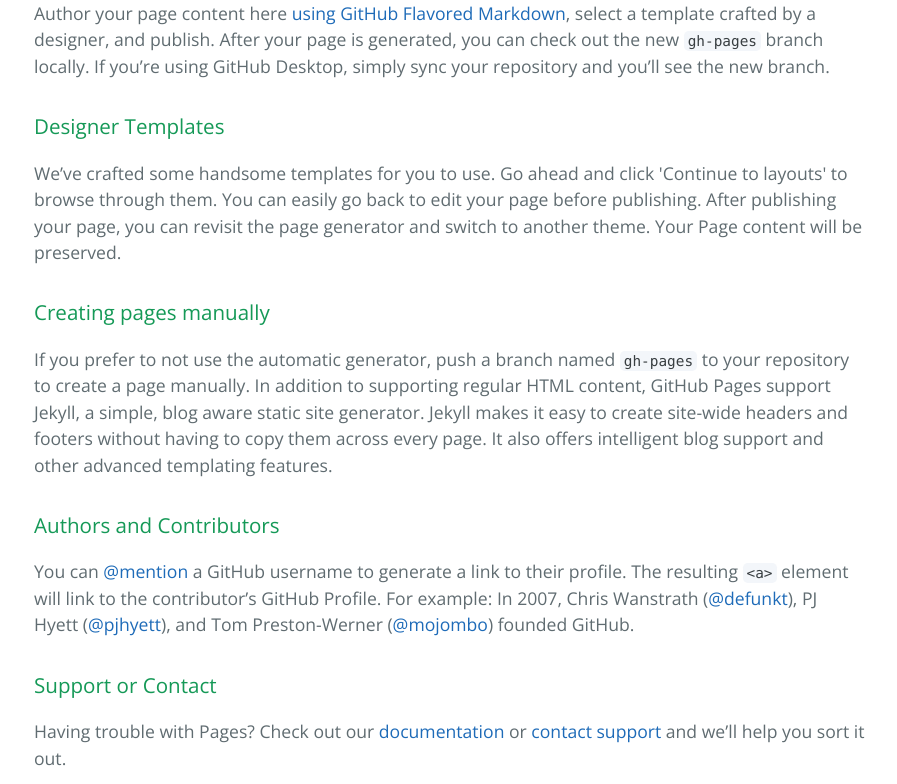
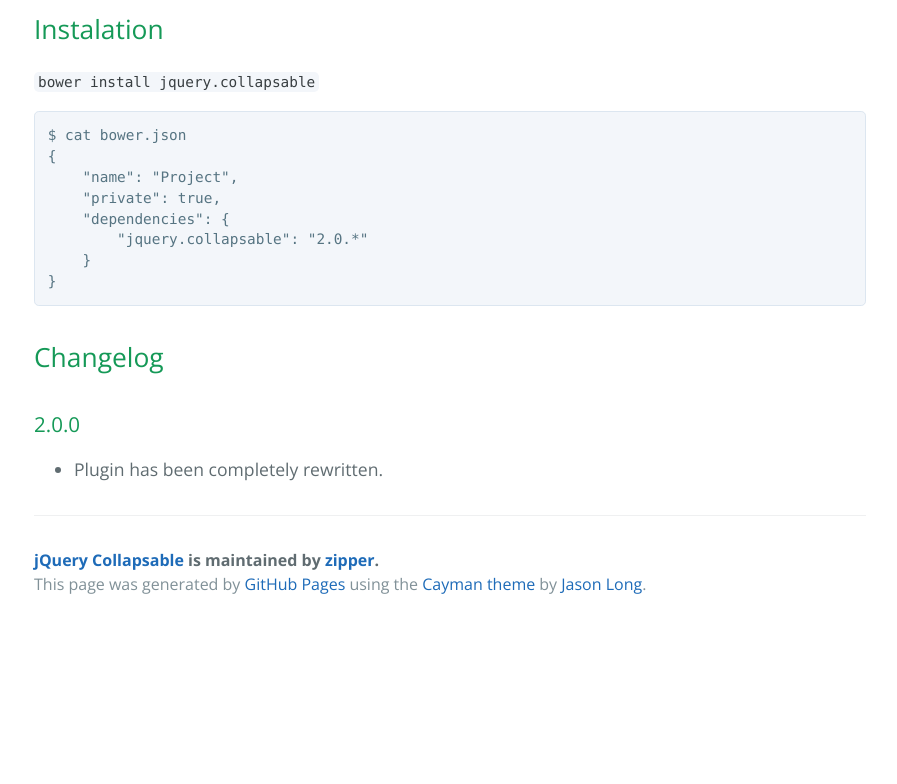
Before and after one commit to zipper/collapsable.js, a plain HTML site: page index.html in a window 1280 px wide. Shown: the part 443-1227 px from the top of the page, without its empty margins (190-1087 px from the left). After the commit the page ends 1071 px from the top, so only its background shows below. Drawn offline with nearby package versions, Linux system fonts and the light colour scheme.

```diff
--- a/index.html
+++ b/index.html
@@ -2,7 +2,7 @@
 <html lang="en-us">
   <head>
     <meta charset="UTF-8">
-    <title>Jquery.collapsable by zipper</title>
+    <title>jQuery Collapsable by zipper</title>
     <meta name="viewport" content="width=device-width, initial-scale=1">
     <link rel="stylesheet" type="text/css" href="stylesheets/normalize.css" media="screen">
     <link href='https://fonts.googleapis.com/css?family=Open+Sans:400,700' rel='stylesheet' type='text/css'>
@@ -11,7 +11,7 @@
   </head>
   <body>
     <section class="page-header">
-      <h1 class="project-name">Jquery.collapsable</h1>
+      <h1 class="project-name">jQuery Collapsable</h1>
       <h2 class="project-tagline"></h2>
       <a href="https://github.com/zipper/jquery.collapsable" class="btn">View on GitHub</a>
       <a href="https://github.com/zipper/jquery.collapsable/zipball/master" class="btn">Download .zip</a>
@@ -19,33 +19,36 @@
     </section>
 
     <section class="main-content">
-      <h3>
-<a id="welcome-to-github-pages" class="anchor" href="#welcome-to-github-pages" aria-hidden="true"><span aria-hidden="true" class="octicon octicon-link"></span></a>Welcome to GitHub Pages.</h3>
+      <h1>
+<a id="jquery-collapsable" class="anchor" href="#jquery-collapsable" aria-hidden="true"><span aria-hidden="true" class="octicon octicon-link"></span></a>jQuery Collapsable</h1>
 
-<p>This automatic page generator is the easiest way to create beautiful pages for all of your projects. Author your page content here <a href="https://guides.github.com/features/mastering-markdown/">using GitHub Flavored Markdown</a>, select a template crafted by a designer, and publish. After your page is generated, you can check out the new <code>gh-pages</code> branch locally. If you’re using GitHub Desktop, simply sync your repository and you’ll see the new branch.</p>
+<h2>
+<a id="instalation" class="anchor" href="#instalation" aria-hidden="true"><span aria-hidden="true" class="octicon octicon-link"></span></a>Instalation</h2>
+
+<p><code>bower install jquery.collapsable</code></p>
+
+<pre><code>$ cat bower.json
+{
+    "name": "Project",
+    "private": true,
+    "dependencies": {
+        "jquery.collapsable": "2.0.*"
+    }
+}
+</code></pre>
+
+<h2>
+<a id="changelog" class="anchor" href="#changelog" aria-hidden="true"><span aria-hidden="true" class="octicon octicon-link"></span></a>Changelog</h2>
 
 <h3>
-<a id="designer-templates" class="anchor" href="#designer-templates" aria-hidden="true"><span aria-hidden="true" class="octicon octicon-link"></span></a>Designer Templates</h3>
+<a id="200" class="anchor" href="#200" aria-hidden="true"><span aria-hidden="true" class="octicon octicon-link"></span></a>2.0.0</h3>
 
-<p>We’ve crafted some handsome templates for you to use. Go ahead and click 'Continue to layouts' to browse through them. You can easily go back to edit your page before publishing. After publishing your page, you can revisit the page generator and switch to another theme. Your Page content will be preserved.</p>
-
-<h3>
-<a id="creating-pages-manually" class="anchor" href="#creating-pages-manually" aria-hidden="true"><span aria-hidden="true" class="octicon octicon-link"></span></a>Creating pages manually</h3>
-
-<p>If you prefer to not use the automatic generator, push a branch named <code>gh-pages</code> to your repository to create a page manually. In addition to supporting regular HTML content, GitHub Pages support Jekyll, a simple, blog aware static site generator. Jekyll makes it easy to create site-wide headers and footers without having to copy them across every page. It also offers intelligent blog support and other advanced templating features.</p>
-
-<h3>
-<a id="authors-and-contributors" class="anchor" href="#authors-and-contributors" aria-hidden="true"><span aria-hidden="true" class="octicon octicon-link"></span></a>Authors and Contributors</h3>
-
-<p>You can <a href="https://help.github.com/articles/basic-writing-and-formatting-syntax/#mentioning-users-and-teams" class="user-mention">@mention</a> a GitHub username to generate a link to their profile. The resulting <code>&lt;a&gt;</code> element will link to the contributor’s GitHub Profile. For example: In 2007, Chris Wanstrath (<a href="https://github.com/defunkt" class="user-mention">@defunkt</a>), PJ Hyett (<a href="https://github.com/pjhyett" class="user-mention">@pjhyett</a>), and Tom Preston-Werner (<a href="https://github.com/mojombo" class="user-mention">@mojombo</a>) founded GitHub.</p>
-
-<h3>
-<a id="support-or-contact" class="anchor" href="#support-or-contact" aria-hidden="true"><span aria-hidden="true" class="octicon octicon-link"></span></a>Support or Contact</h3>
-
-<p>Having trouble with Pages? Check out our <a href="https://help.github.com/pages">documentation</a> or <a href="https://github.com/contact">contact support</a> and we’ll help you sort it out.</p>
+<ul>
+<li>Plugin has been completely rewritten.</li>
+</ul>
 
       <footer class="site-footer">
-        <span class="site-footer-owner"><a href="https://github.com/zipper/jquery.collapsable">Jquery.collapsable</a> is maintained by <a href="https://github.com/zipper">zipper</a>.</span>
+        <span class="site-footer-owner"><a href="https://github.com/zipper/jquery.collapsable">jQuery Collapsable</a> is maintained by <a href="https://github.com/zipper">zipper</a>.</span>
 
         <span class="site-footer-credits">This page was generated by <a href="https://pages.github.com">GitHub Pages</a> using the <a href="https://github.com/jasonlong/cayman-theme">Cayman theme</a> by <a href="https://twitter.com/jasonlong">Jason Long</a>.</span>
       </footer>
```
Also changed, not shown: params.json (+1 -1 lines).
